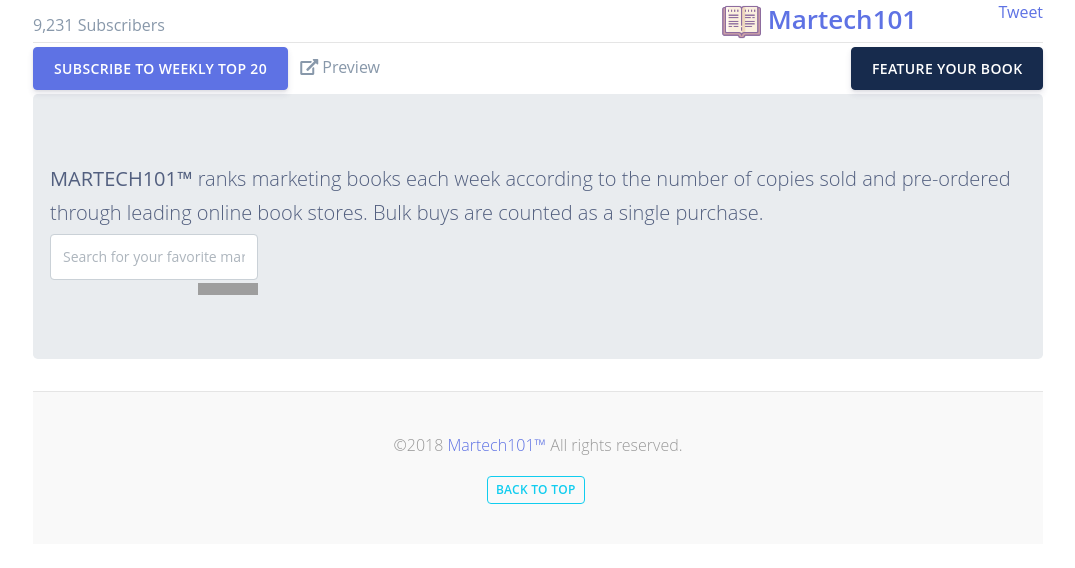
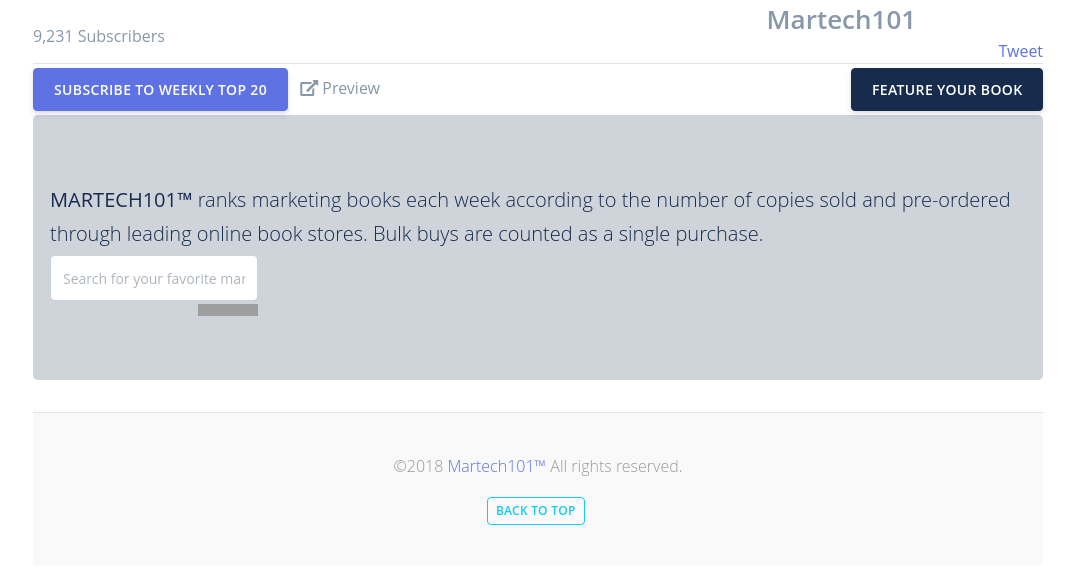
Before and after one commit to mohapsat/Martech-Weekly-100, a plain HTML site: page index.html in a window 1280 px wide. Shown: the whole page, without its empty margins (102-1177 px from the left). Drawn offline with nearby package versions, Linux system fonts and the light colour scheme; grey boxes are pictures that could not be loaded; a script that the page names is missing.

Commit message:
css updates

```diff
--- a/index.html
+++ b/index.html
@@ -49,19 +49,21 @@
               9,231 Subscribers
 
           </div>
-          <div class="col-5 text-center">
-            <a class="text-primary display-4" href="#">
-            <img height="40" src="images/lit-pixl.png">
+          <div class="col-5">
+          <div class="text-center">
+            <a class="text-muted display-4" href="#">
+            <!--<img height="40" src="images/lit-pixl.png">-->
                 Martech101
             </a>
+          </div>
           <div class="float-right">
-<!--twitter-->
+            <!--twitter-->
                 <a href="https://twitter.com/share?ref_src=twsrc%5Etfw" class="twitter-share-button" data-text="MARTECH101 - Get the most sold &amp; read #marketing #books of the week" data-url="http://www.martech101.com" data-hashtags="martech,crm" data-show-count="false">Tweet</a><script async src="https://platform.twitter.com/widgets.js" charset="utf-8"></script>
-<!--linkedin-->
+            <!--linkedin-->
 
                 <script src="//platform.linkedin.com/in.js" type="text/javascript"> lang: en_US</script>
                 <script type="IN/Share" data-url="http://martech101.com"></script>
-<!--Facebook-->
+            <!--Facebook-->
             <!--TBD-->
             </div>
           </div>
@@ -127,16 +129,16 @@
       <!--</span>-->
   <!--</div>-->
 
-  <div class="jumbotron shape shape-primary">
+  <div class="jumbotron bg-light text-default">
         <!--<div class="px-0">-->
             <!--<h2 class="text-warning">Most Sold & Read Marketing Books of the Week</h2>-->
         <div class="row">
             <!--<div class="col col-lg-6">-->
 
-                <p class="lead mb-0 my-1"><strong>MARTECH101&trade;</strong> ranks marketing books each week according to the number of copies sold
+                <p class="lead my-1"><strong>MARTECH101&trade;</strong> ranks marketing books each week according to the number of copies sold
                     and pre-ordered through leading online book stores. Bulk buys are counted as a single purchase.</p>
                 <span>
-                      <input class="form-control" id="search-input" placeholder="Search for your favorite marketing books...">
+                      <input class="input form-control" id="search-input" placeholder="Search for your favorite marketing books...">
                       <img width="60" height="15" style="padding-top:3px;float:right" src="https://d3nb9u6x572n0.cloudfront.net/assets/algolia-logo-white-65086ed3930483340981cc7aaab1be051e38bc091406fd806d0ad05640c1bc28.svg" alt="Algolia logo white">
                 </span>
             <!--</div>-->
@@ -169,7 +171,7 @@
   </div>
 
 
-  <div id="pagination"></div>
+  <div class="pagination" id="pagination"></div>
   <div id="hits" class="row"></div>
 
 </main>
```
